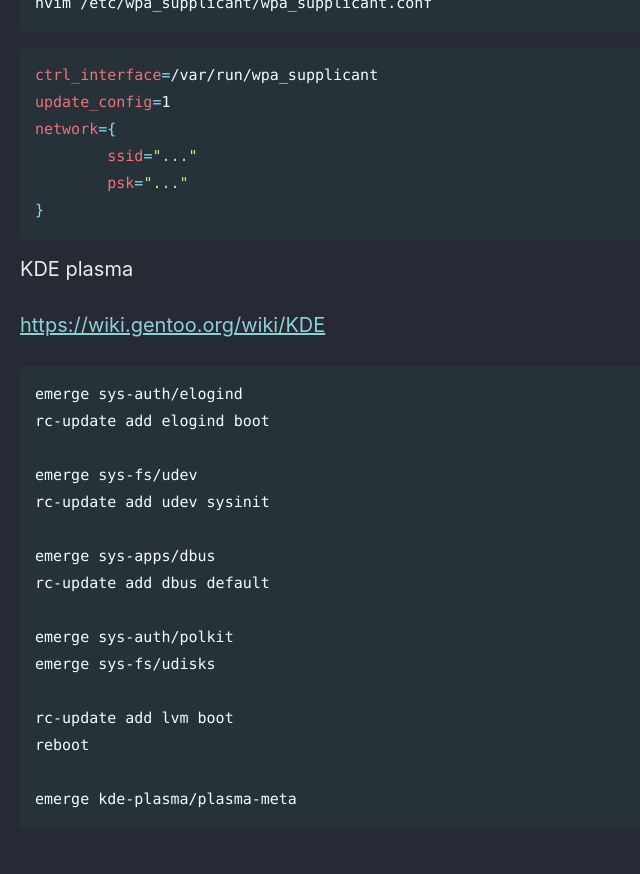
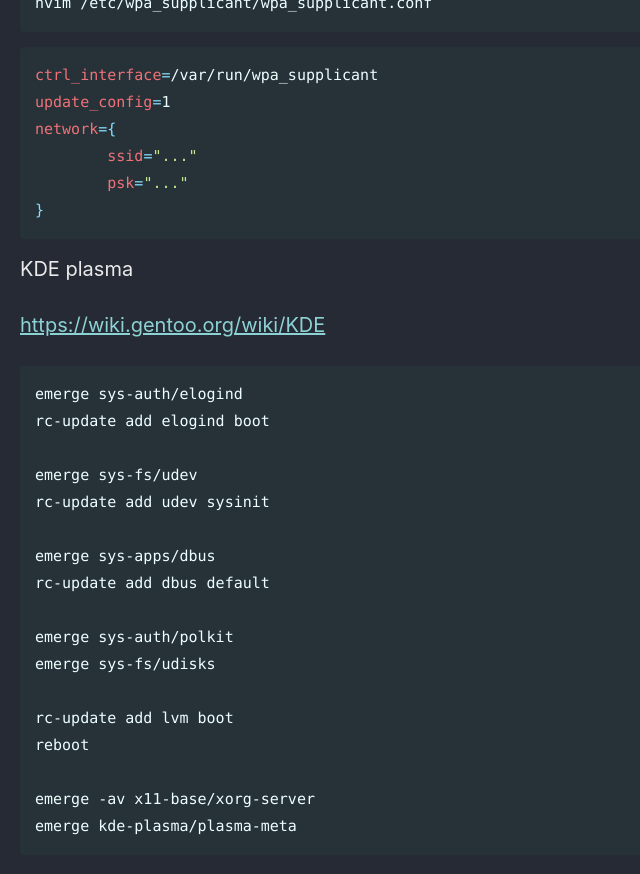
Before and after one commit to Connor-McCartney/Connor-McCartney.github.io, a Jekyll site: the page built from _pages/misc/gentoo.md, in a window 1280 px wide and 900 px high, scrolled down 5279 px. Shown: the top 874 px of the window, without its empty margins (0-640 px from the left). Built offline with Jekyll 4.4.1, drawn with Linux system fonts in a browser that asks for light colours; cached includes are drawn as plain includes; our own code applies the rules of GitHub Pages for plain Markdown files.

Commit message:
Update gentoo.md

````diff
--- a/_pages/misc/gentoo.md
+++ b/_pages/misc/gentoo.md
@@ -266,5 +266,6 @@ emerge sys-fs/udisks
 rc-update add lvm boot
 reboot
 
+emerge -av x11-base/xorg-server
 emerge kde-plasma/plasma-meta
 ```
````
